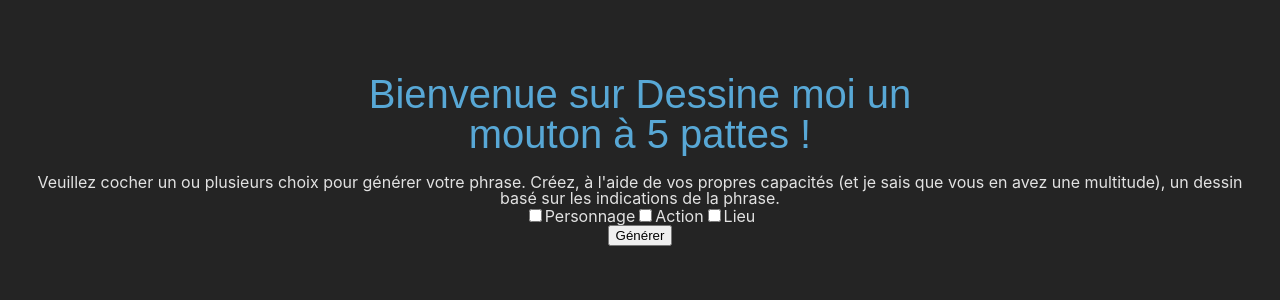
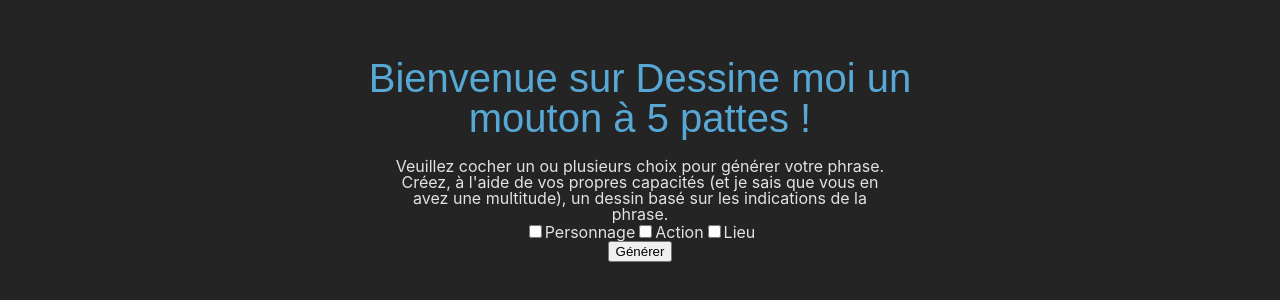
Before and after one commit to BenjaminLG/Une-Idee-De-Dessin, a React (Vite) app: page / in a window 1280 px wide. Shown: the part 250-550 px from the top of the page. Built offline with nearby package versions, Linux system fonts and the light colour scheme; a web font is replaced by a local one.

Commit message:
:bug: fix bug with instruction css import

```diff
--- a/src/components/Instruction/Instruction.jsx
+++ b/src/components/Instruction/Instruction.jsx
@@ -1,5 +1,5 @@
 
-
+import './Instruction.css'
 
 function Instruction() {
 
--- a/src/components/Instruction/instruction.css
+++ b/src/components/Instruction/instruction.css
@@ -4,8 +4,9 @@
   flex-direction: column;
   justify-content: center;
   align-items: center;
+  width: 500px;
 }
 
 .instruction__text {
-  width: 500px;
+
 }
```
